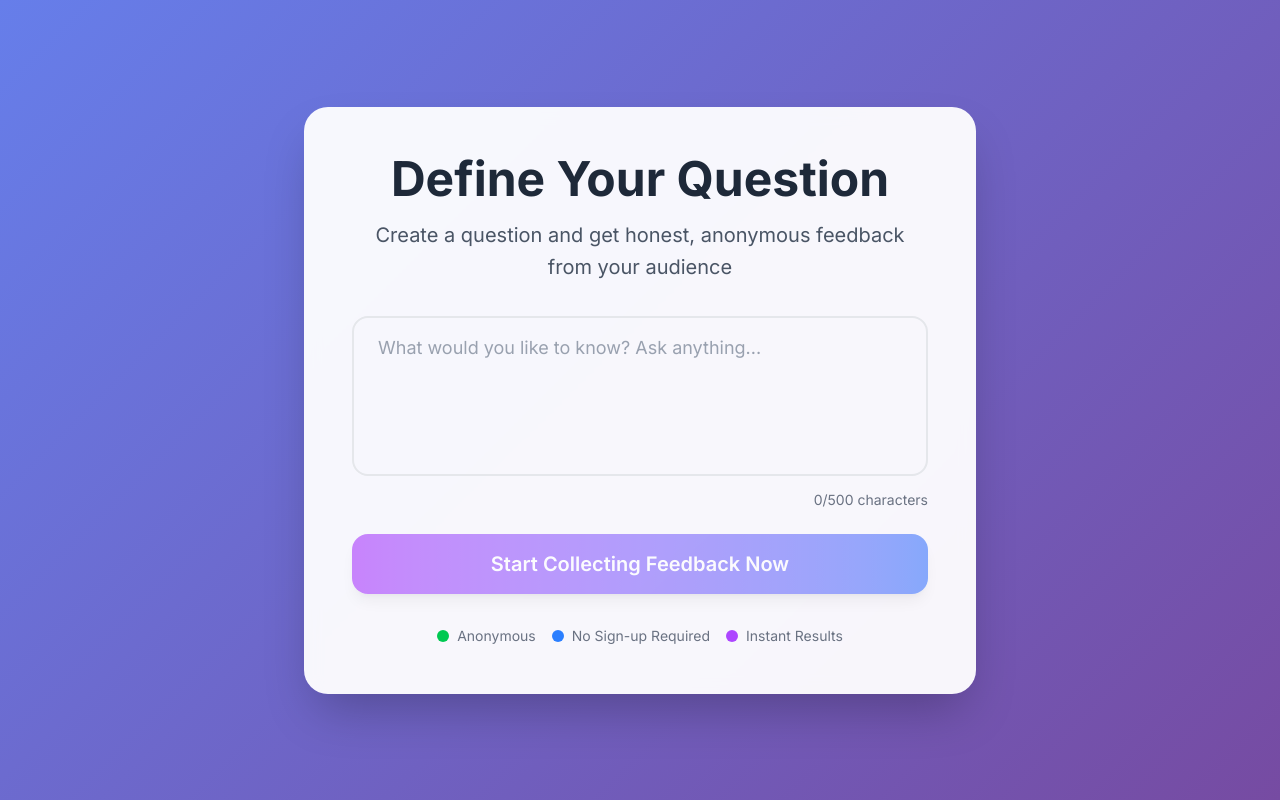
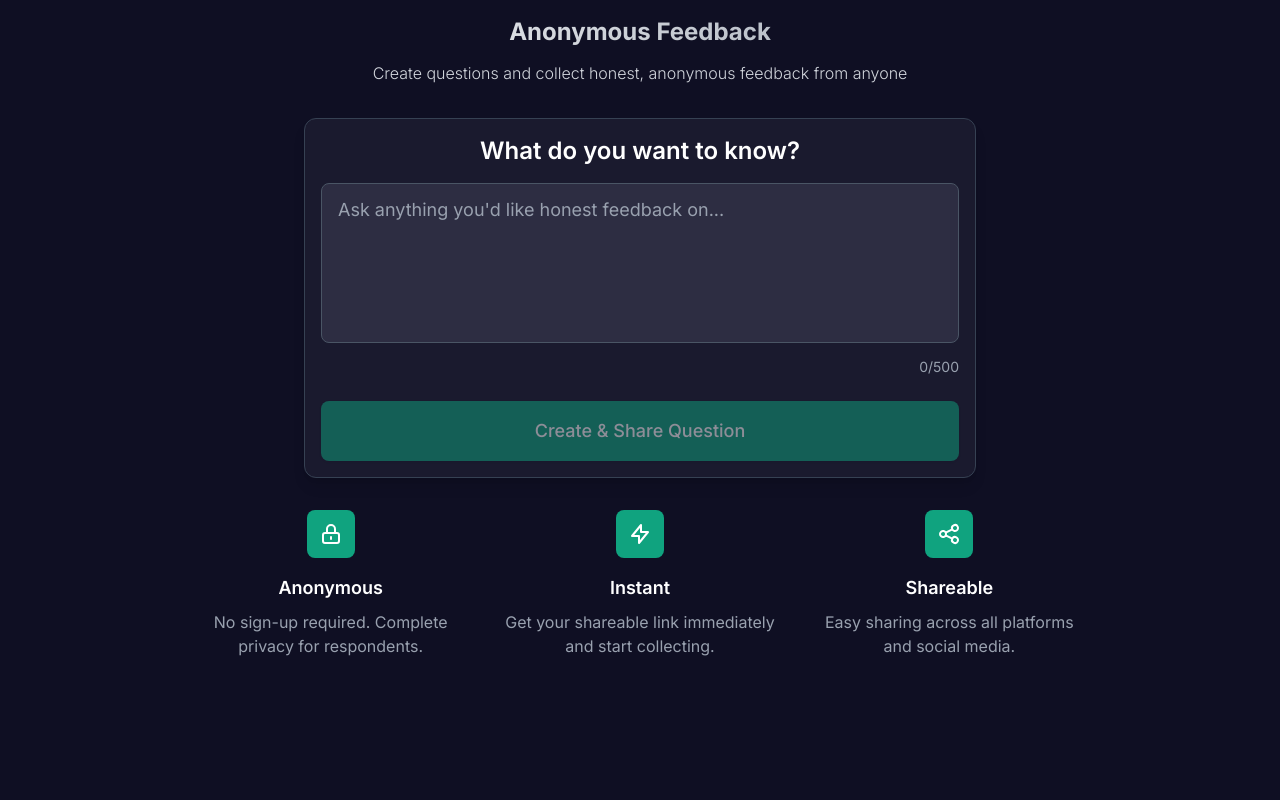
Before and after one commit to MahammadNuriyev62/anonymous-feedback, a Next.js app: page / in a window 1280 px wide. Built offline with nearby package versions, Linux system fonts and the light colour scheme.

Commit message:
redesigned ui

```diff
--- a/app/globals.css
+++ b/app/globals.css
@@ -8,3 +8,19 @@ body {
   background: linear-gradient(135deg, #667eea 0%, #764ba2 100%);
   min-height: 100vh;
 }
+
+.openai-button {
+  @apply bg-[#10a37f] hover:bg-[#0d8c6c] text-white font-medium rounded-lg transition-all duration-200 shadow-sm hover:shadow-md;
+}
+
+.openai-button-secondary {
+  @apply bg-transparent border border-gray-600 hover:border-gray-500 text-gray-300 hover:text-white font-medium rounded-lg transition-all duration-200;
+}
+
+.openai-input {
+  @apply bg-[#2d2d42] border border-gray-600 focus:border-[#10a37f] text-white placeholder-gray-400 rounded-lg focus:ring-0 focus:outline-none transition-colors duration-200;
+}
+
+.openai-card {
+  @apply bg-[#1a1a2e] border border-gray-700 rounded-xl shadow-lg;
+}
--- a/app/page.tsx
+++ b/app/page.tsx
@@ -36,64 +36,125 @@ export default function HomePage() {
   };
 
   return (
-    <div className="min-h-screen flex items-center justify-center p-4">
-      <div className="w-full max-w-2xl">
-        <div className="bg-white/95 backdrop-blur-sm rounded-3xl shadow-2xl p-8 md:p-12">
-          <div className="text-center mb-8">
-            <h1 className="text-4xl md:text-5xl font-bold text-gray-800 mb-4">
-              Define Your Question
+    <div className="min-h-screen bg-[#0f0f23] text-white">
+      <div className="container mx-auto px-4 py-4">
+        <div className="max-w-4xl mx-auto text-center">
+          {/* Header */}
+          <div className="mb-8">
+            <h1 className="text-2xl md:text-2xl font-bold mb-3 bg-gradient-to-r from-white to-gray-400 bg-clip-text text-transparent">
+              Anonymous Feedback
             </h1>
-            <p className="text-lg md:text-xl text-gray-600 leading-relaxed">
-              Create a question and get honest, anonymous feedback from your
-              audience
+            <p className="text-md md:text-md text-gray-300 max-w-3xl mx-auto leading-relaxed font-light">
+              Create questions and collect honest, anonymous feedback from
+              anyone
             </p>
           </div>
 
+          {/* Main Form */}
+          <div className="openai-card p-4 md:p-4 max-w-2xl mx-auto">
+            <h2 className="text-xl md:text-2xl font-semibold mb-4 text-white">
+              What do you want to know?
+            </h2>
+
             <form onSubmit={handleSubmit} className="space-y-6">
-            <div>
+              <div className="text-left">
                 <textarea
                   value={question}
                   onChange={(e) => setQuestion(e.target.value)}
-                placeholder="What would you like to know? Ask anything..."
-                className="w-full h-32 md:h-40 px-6 py-4 text-lg border-2 border-gray-200 rounded-2xl resize-none focus:border-purple-500 focus:outline-none transition-colors duration-200 placeholder-gray-400"
+                  placeholder="Ask anything you'd like honest feedback on..."
+                  className="openai-input w-full h-32 md:h-40 px-4 py-3 text-lg resize-none"
                   maxLength={500}
                   disabled={isLoading}
                 />
-              <div className="text-right text-sm text-gray-500 mt-2">
-                {question.length}/500 characters
+                <div className="flex justify-between items-center mt-2 text-sm text-gray-400">
+                  <span></span>
+                  <span>{question.length}/500</span>
                 </div>
               </div>
 
               <button
                 type="submit"
                 disabled={!question.trim() || isLoading}
-              className="w-full bg-gradient-to-r from-purple-600 to-blue-600 hover:from-purple-700 hover:to-blue-700 text-white font-semibold py-4 px-8 rounded-2xl text-lg md:text-xl transition-all duration-200 transform hover:scale-105 disabled:opacity-50 disabled:cursor-not-allowed disabled:transform-none shadow-lg"
+                className="openai-button w-full py-4 px-8 text-lg font-medium disabled:opacity-50 disabled:cursor-not-allowed"
               >
                 {isLoading ? (
                   <div className="flex items-center justify-center">
-                  <div className="animate-spin rounded-full h-6 w-6 border-b-2 border-white mr-3"></div>
-                  Creating...
+                    <div className="animate-spin rounded-full h-5 w-5 border-b-2 border-white mr-3"></div>
+                    Creating question...
                   </div>
                 ) : (
-                "Start Collecting Feedback Now"
+                  "Create & Share Question"
                 )}
               </button>
             </form>
+          </div>
 
-          <div className="mt-8 text-center">
-            <div className="flex items-center justify-center space-x-4 text-sm text-gray-500">
-              <div className="flex items-center">
-                <div className="w-3 h-3 bg-green-500 rounded-full mr-2"></div>
-                Anonymous
+          {/* Features */}
+          <div className="mt-8 grid grid-cols-1 md:grid-cols-3 gap-8 max-w-4xl mx-auto">
+            <div className="text-center">
+              <div className="w-12 h-12 bg-[#10a37f] rounded-lg flex items-center justify-center mx-auto mb-4">
+                <svg
+                  className="w-6 h-6 text-white"
+                  fill="none"
+                  stroke="currentColor"
+                  viewBox="0 0 24 24"
+                >
+                  <path
+                    strokeLinecap="round"
+                    strokeLinejoin="round"
+                    strokeWidth={2}
+                    d="M12 15v2m-6 4h12a2 2 0 002-2v-6a2 2 0 00-2-2H6a2 2 0 00-2 2v6a2 2 0 002 2zm10-10V7a4 4 0 00-8 0v4h8z"
+                  />
+                </svg>
               </div>
-              <div className="flex items-center">
-                <div className="w-3 h-3 bg-blue-500 rounded-full mr-2"></div>
-                No Sign-up Required
+              <h3 className="text-lg font-semibold mb-2">Anonymous</h3>
+              <p className="text-gray-400">
+                No sign-up required. Complete privacy for respondents.
+              </p>
             </div>
-              <div className="flex items-center">
-                <div className="w-3 h-3 bg-purple-500 rounded-full mr-2"></div>
-                Instant Results
+
+            <div className="text-center">
+              <div className="w-12 h-12 bg-[#10a37f] rounded-lg flex items-center justify-center mx-auto mb-4">
+                <svg
+                  className="w-6 h-6 text-white"
+                  fill="none"
+                  stroke="currentColor"
+                  viewBox="0 0 24 24"
+                >
+                  <path
+                    strokeLinecap="round"
+                    strokeLinejoin="round"
+                    strokeWidth={2}
+                    d="M13 10V3L4 14h7v7l9-11h-7z"
+                  />
+                </svg>
               </div>
+              <h3 className="text-lg font-semibold mb-2">Instant</h3>
+              <p className="text-gray-400">
+                Get your shareable link immediately and start collecting.
+              </p>
+            </div>
+
+            <div className="text-center">
+              <div className="w-12 h-12 bg-[#10a37f] rounded-lg flex items-center justify-center mx-auto mb-4">
+                <svg
+                  className="w-6 h-6 text-white"
+                  fill="none"
+                  stroke="currentColor"
+                  viewBox="0 0 24 24"
+                >
+                  <path
+                    strokeLinecap="round"
+                    strokeLinejoin="round"
+                    strokeWidth={2}
+                    d="M8.684 13.342C8.886 12.938 9 12.482 9 12c0-.482-.114-.938-.316-1.342m0 2.684a3 3 0 110-2.684m0 2.684l6.632 3.316m-6.632-6l6.632-3.316m0 0a3 3 0 105.367-2.684 3 3 0 00-5.367 2.684zm0 9.316a3 3 0 105.367 2.684 3 3 0 00-5.367-2.684z"
+                  />
+                </svg>
+              </div>
+              <h3 className="text-lg font-semibold mb-2">Shareable</h3>
+              <p className="text-gray-400">
+                Easy sharing across all platforms and social media.
+              </p>
             </div>
           </div>
         </div>
```
Also changed, not shown: app/[id]/question-client.tsx (+75 -34 lines). Lines whose indentation alone changed are shown as unchanged.
